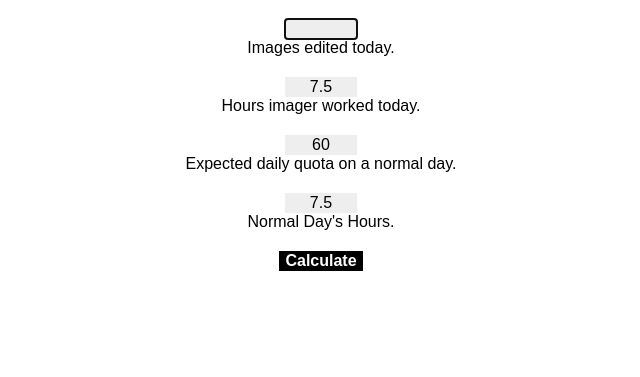
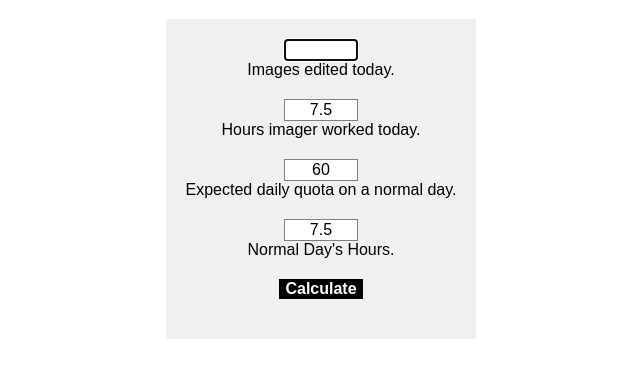
Before and after one commit to ccatura/QuotaCalculator, a plain HTML site: page index.html in a window 1280 px wide. Shown: the part 89-466 px from the top of the page, without its empty margins (319-959 px from the left). Drawn offline with Linux system fonts and the light colour scheme.

Commit message:
minor tweaks

```diff
--- a/scripts.js
+++ b/scripts.js
@@ -41,6 +41,8 @@ function giveTotals() {
 	document.getElementById("theAnswers").style.borderColor = "black";
 	document.getElementById("theAnswers").style.borderStyle = "solid";
 	document.getElementById("theAnswers").style.borderWidth = "4px";
+	document.getElementById("theAnswers").style.marginTop   = "40px";
+	document.getElementById("theAnswers").style.backgroundColor = "white";
 
 
 
--- a/styles.css
+++ b/styles.css
@@ -15,6 +15,8 @@ form {
     display: flex;
     flex-flow: column wrap;
     align-items: center;
+    background-color: rgb(240,240,240);
+    padding: 20px 20px 20px 20px;
 }
 
 h1 {
@@ -23,8 +25,8 @@ h1 {
 
 input {
     font-size: 16px;
-    background-color: #eeeeee;
-    border: 0px;
+    background-color: rgb(255,255,255);
+    border: 1px solid gray;
 }
 
 button {
@@ -57,7 +59,7 @@ textarea {
 }
 
 #theAnswers {
-    margin-top: 40px;
+    margin: 0;
     align-self: flex-start;
     padding: 10px;
 }
```
